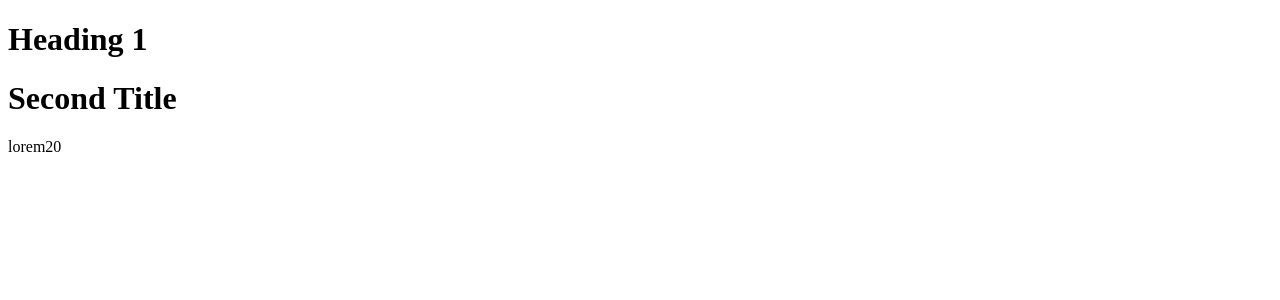
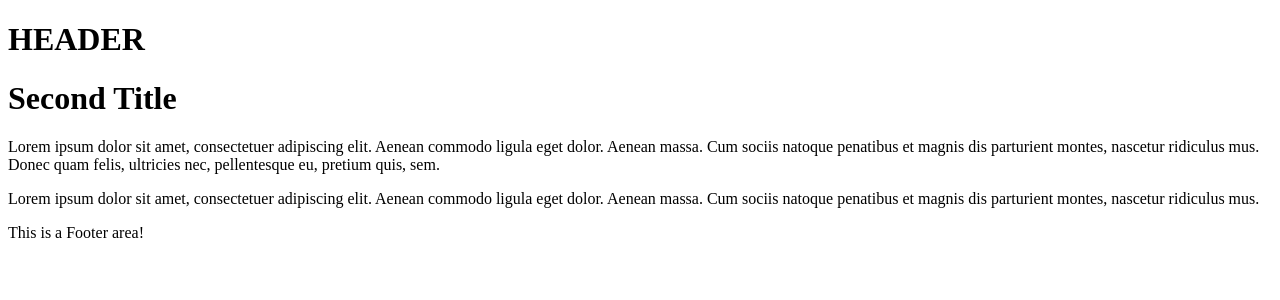
Before and after one commit to grodopoulou/cf9-react-app, a React (Vite) app: page / in a window 1280 px wide. Shown: the top 300 px of the page. Built offline with nearby package versions, Linux system fonts and the light colour scheme.

Commit message:
feat: add Header, Footer and Layout components

```diff
--- a/src/App.tsx
+++ b/src/App.tsx
@@ -4,20 +4,31 @@
 
 
 import ArrowFunctionalComponentWithProps from "./components/LessonThree/ArrowFunctionalComponentWithProps.tsx";
+import Layout from "./components/Layout.tsx";
 
 function App() {
 
   return (
     <>
+        {/*Lesson 1*/}
       {/*<FunctionalComponent />*/}
       {/*<ClassComponent />*/}
       {/*<ArrowFunctionalComponent/>*/}
 
-        <ArrowFunctionalComponentWithProps title="Heading 1"/>
-        <ArrowFunctionalComponentWithProps
-            title="Second Title"
-            description="lorem20"
-        />
+        {/*Lesson 2*/}
+        {/*<ArrowFunctionalComponentWithProps title="Heading 1"/>*/}
+        {/*<ArrowFunctionalComponentWithProps*/}
+        {/*    title="Second Title"*/}
+        {/*    description="lorem20"*/}
+        {/*/>*/}
+
+        <Layout >
+            <ArrowFunctionalComponentWithProps
+                title="Second Title"
+                description ="Lorem ipsum dolor sit amet, consectetuer adipiscing elit. Aenean commodo ligula eget dolor. Aenean massa. Cum sociis natoque penatibus et magnis dis parturient montes, nascetur ridiculus mus. Donec quam felis, ultricies nec, pellentesque eu, pretium quis, sem."
+            />
+            <p>Lorem ipsum dolor sit amet, consectetuer adipiscing elit. Aenean commodo ligula eget dolor. Aenean massa. Cum sociis natoque penatibus et magnis dis parturient montes, nascetur ridiculus mus.</p>
+        </Layout>
     </>
   )
 }
--- /dev/null
+++ b/src/components/Footer.tsx
@@ -0,0 +1,11 @@
+const Footer = () => {
+    return (
+        <>
+            <footer>
+                This is a Footer area!
+            </footer>
+        </>
+    )
+}
+
+export default Footer;
--- /dev/null
+++ b/src/components/Header.tsx
@@ -0,0 +1,11 @@
+const Header = () => {
+    return (
+        <>
+            <header>
+                <h1>HEADER</h1>
+            </header>
+        </>
+    )
+}
+
+export default Header;
--- /dev/null
+++ b/src/components/Layout.tsx
@@ -0,0 +1,18 @@
+import Header from "./Header.tsx";
+import Footer from "./Footer";
+
+interface LayoutProps {
+    children: React.ReactNode;
+}
+
+const Layout = ({children}:LayoutProps) => {
+    return (
+        <>
+            <Header/>
+            <main>{children}</main>
+            <Footer/>
+        </>
+    )
+}
+
+export default Layout;
```
